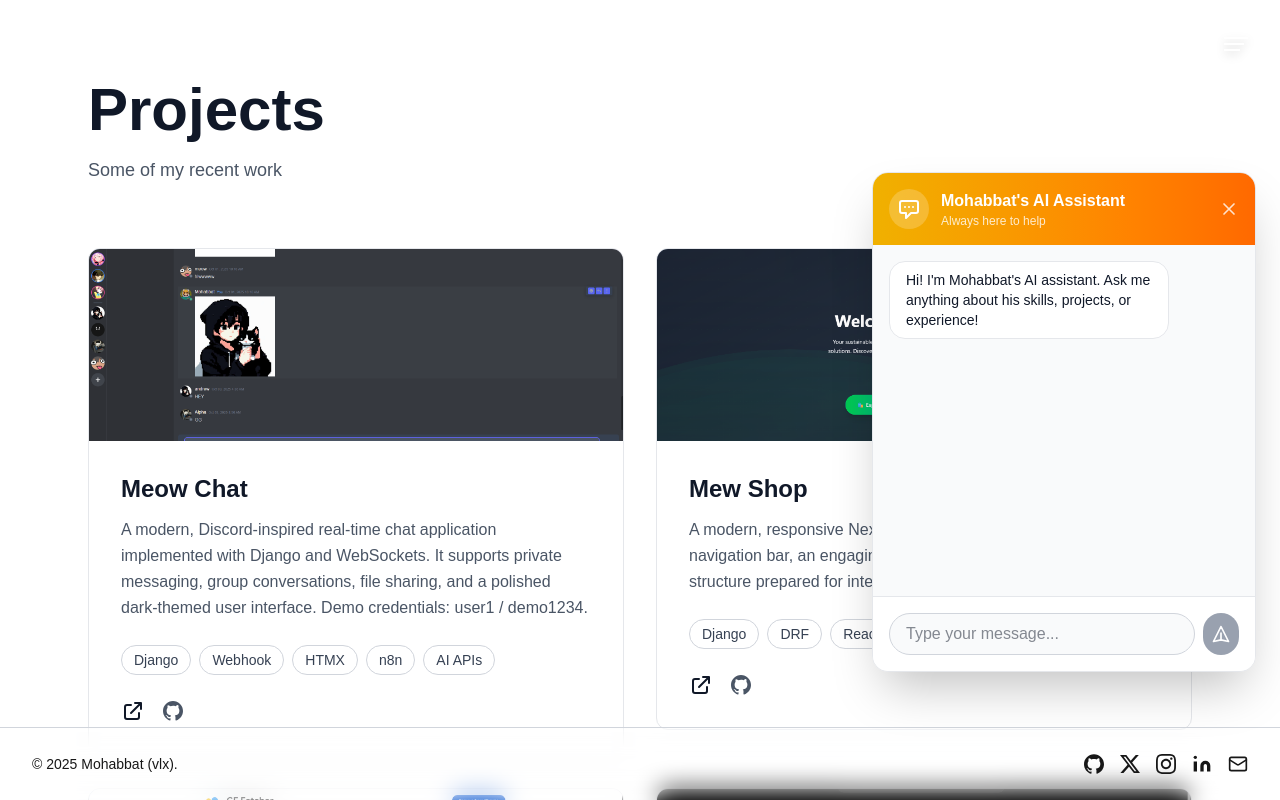
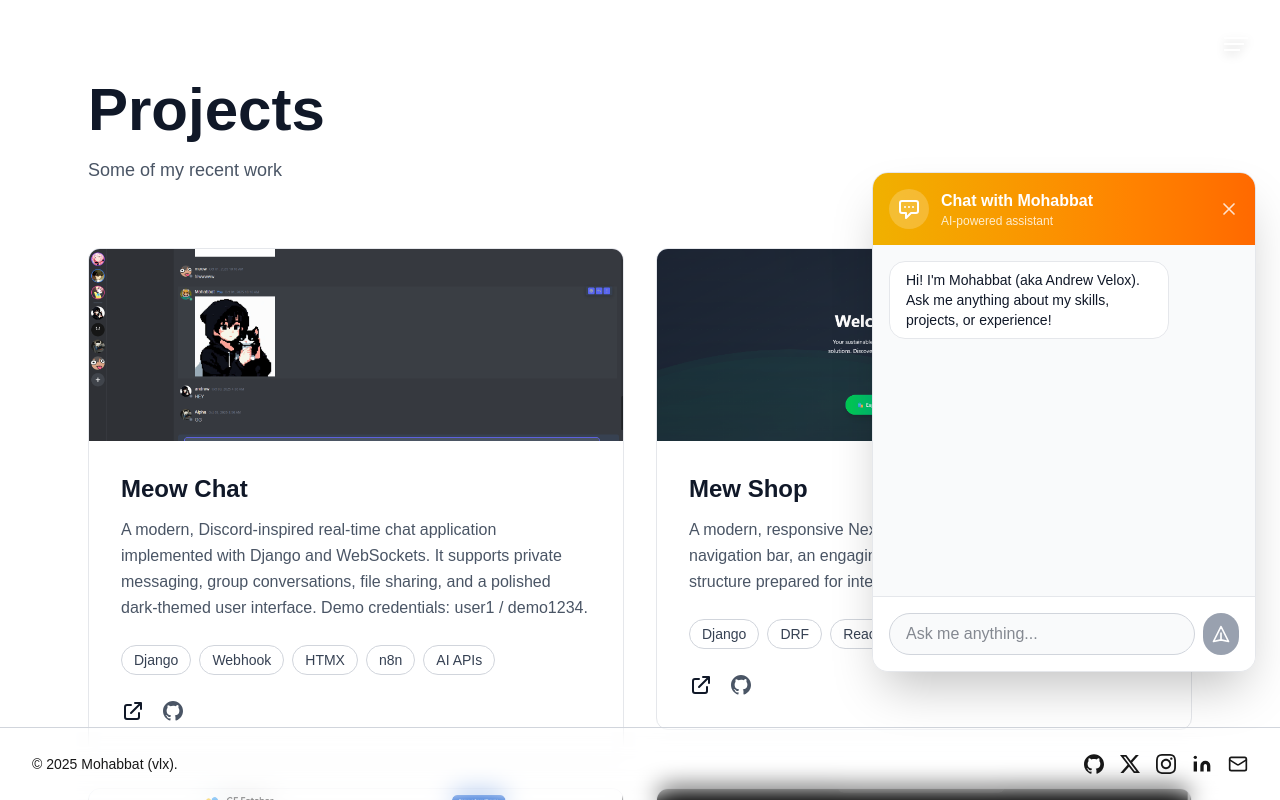
Before and after one commit to Andrew-Velox/mohabbat.me, a Next.js app: page /projects in a window 1280 px wide. Both pictures are taken after a click on the button 1228 px from the left and 692 px from the top of the page. Shown: the top 800 px of the page. Built offline with nearby package versions, Linux system fonts and the light colour scheme.

Commit message:
persional ai api url

```diff
--- a/src/components/ChatBot.tsx
+++ b/src/components/ChatBot.tsx
@@ -16,6 +16,10 @@ export default function ChatBot() {
   const messagesEndRef = useRef<HTMLDivElement>(null);
   const inputRef = useRef<HTMLInputElement>(null);
   const chatContainerRef = useRef<HTMLDivElement>(null);
+
+  // Replace with your deployed Render URL when ready
+  // const API_URL = 'https://your-app-name.onrender.com/api/chat';
+  const API_URL = 'https://simpeai.onrender.com/api/chat'; // Local development
 
   // Auto-scroll to bottom when new messages arrive
   const scrollToBottom = () => {
@@ -39,7 +43,7 @@ export default function ChatBot() {
       setMessages([
         {
           id: 'welcome',
-          text: "Hi! I'm Mohabbat's AI assistant. Ask me anything about his skills, projects, or experience!",
+          text: "Hi! I'm Mohabbat (aka Andrew Velox). Ask me anything about my skills, projects, or experience!",
           sender: 'bot',
           timestamp: new Date(),
         },
@@ -79,27 +83,33 @@ export default function ChatBot() {
     };
 
     setMessages((prev) => [...prev, userMessage]);
+    const questionText = inputValue;
     setInputValue('');
     setIsLoading(true);
 
     try {
-      // Call your deployed assistant API
-      const response = await fetch('http://127.0.0.1:5000/api/query', {
+      // Call your Flask API
+      const response = await fetch(API_URL, {
         method: 'POST',
         headers: {
           'Content-Type': 'application/json',
         },
         body: JSON.stringify({
-          query: inputValue,
-          top_k: 5,
+          question: questionText,
         }),
       });
+
+      if (!response.ok) {
+        throw new Error(`HTTP error! status: ${response.status}`);
+      }
 
       const data = await response.json();
 
       const botMessage: Message = {
         id: (Date.now() + 1).toString(),
-        text: data.success ? data.summary : 'Sorry, I encountered an error. Please try again.',
+        text: data.status === 'success' && data.answer
+          ? data.answer
+          : 'Sorry, I encountered an error. Please try again.',
         sender: 'bot',
         timestamp: new Date(),
       };
@@ -109,8 +119,8 @@ export default function ChatBot() {
       console.error('Error sending message:', error);
       const errorMessage: Message = {
         id: (Date.now() + 1).toString(),
-        // text: 'Sorry, I could not connect to the server. Please make sure the assistant server is running.',
-        text: 'Sorry, Due to Space issue I could not connect to the server. Please try again later.',
+        // text: 'Sorry, I could not connect to the server. Please make sure the API is running.',
+        text: 'Sorry, the API is sleeping wait a little bit [-_-]',
         sender: 'bot',
         timestamp: new Date(),
       };
@@ -158,8 +168,8 @@ export default function ChatBot() {
                 </svg>
               </div>
               <div>
-                <h3 className="text-white font-semibold">Mohabbat's AI Assistant</h3>
-                <p className="text-white/80 text-xs">Always here to help</p>
+                <h3 className="text-white font-semibold">Chat with Mohabbat</h3>
+                <p className="text-white/80 text-xs">AI-powered assistant</p>
               </div>
             </div>
             <button
@@ -231,7 +241,7 @@ export default function ChatBot() {
                 value={inputValue}
                 onChange={(e) => setInputValue(e.target.value)}
                 onKeyPress={handleKeyPress}
-                placeholder="Type your message..."
+                placeholder="Ask me anything..."
                 className="flex-1 px-4 py-2 rounded-full border border-gray-300 dark:border-gray-700 bg-gray-50 dark:bg-gray-800 text-gray-900 dark:text-white focus:outline-none focus:ring-2 focus:ring-blue-600 dark:focus:ring-blue-400"
                 disabled={isLoading}
               />
```
Also changed, not shown: src/data/profile.json (deleted).
